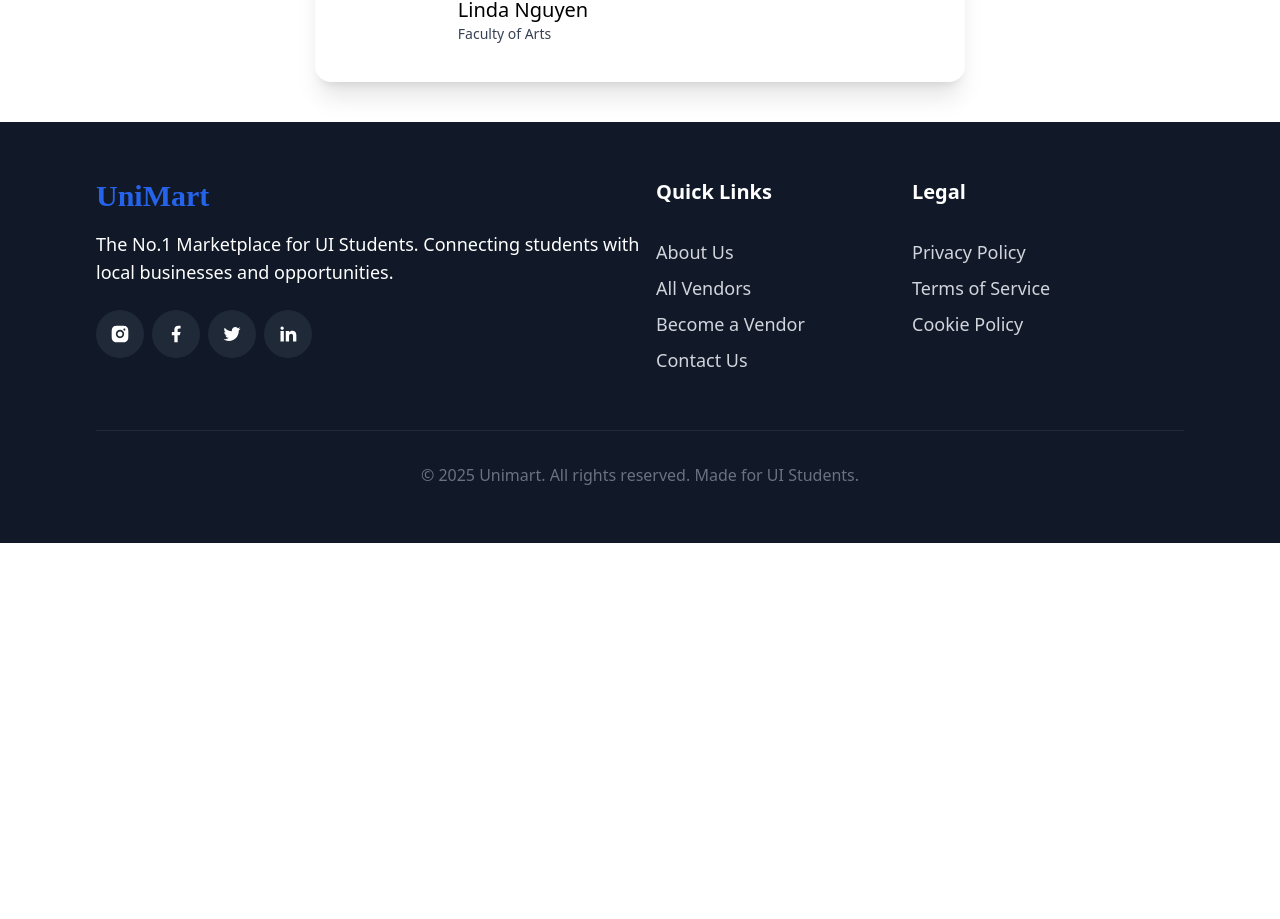
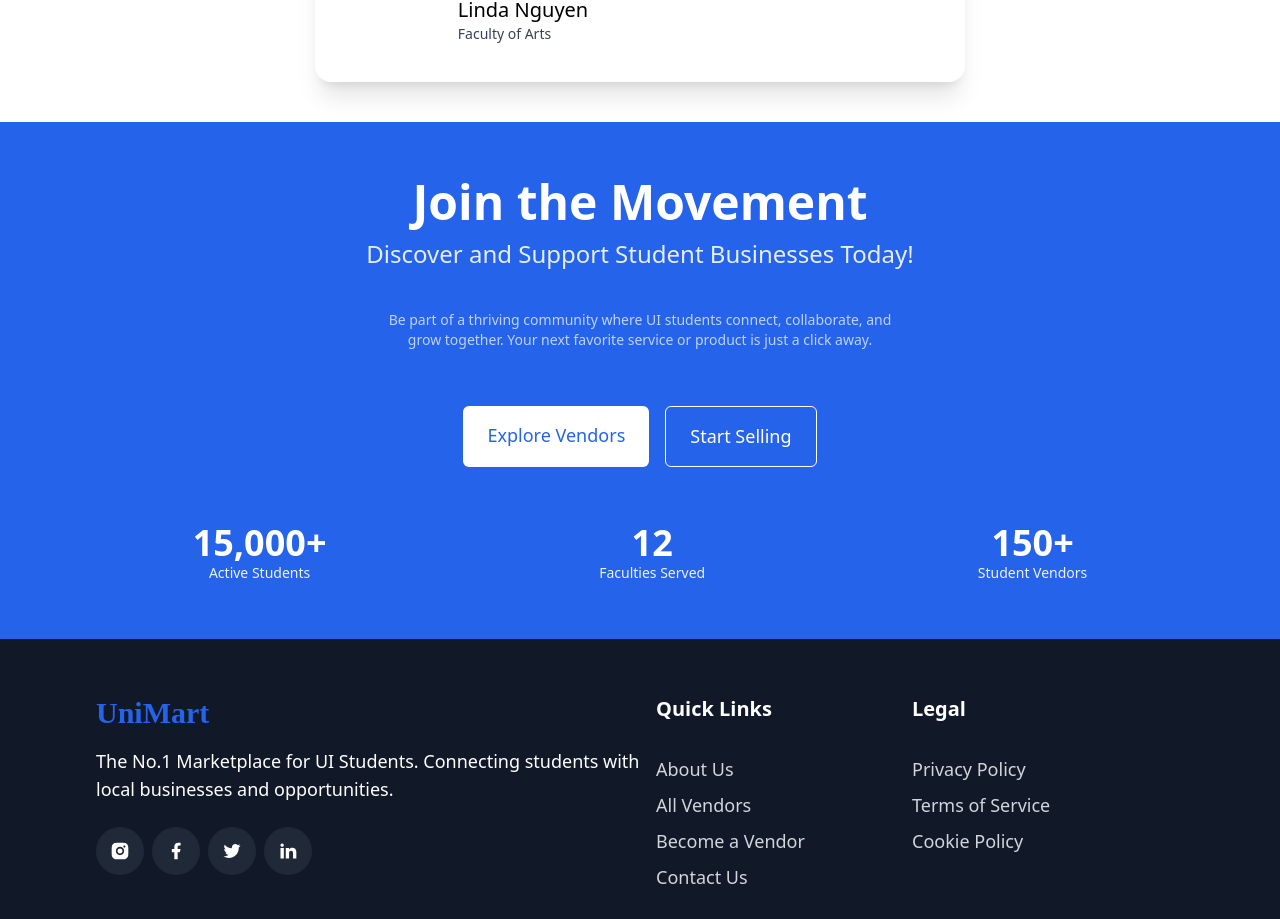
Before and after one commit to kennedyifeadi/UniMart, a React (Vite) app in the folder Frontend/: page /about in a window 1280 px wide. Shown: the part 4378-5297 px from the top of the page. Before the commit the page ends 4921 px from the top, so only its background shows below. Built offline with nearby package versions, Linux system fonts and the light colour scheme; the HTML template or start-up script is replaced by a standard one.

Commit message:
feat: implement reusable Button component and integrate it into About and Landing pages

```diff
--- a/Frontend/src/components/Button/Button.tsx
+++ b/Frontend/src/components/Button/Button.tsx
@@ -1,6 +1,9 @@
-
-export const Button = () => {
+export interface ButtonProps {
+  classname?: string
+  children: React.ReactNode
+}
+export const Button = ({ children, classname }: ButtonProps) => {
   return (
-    <div>Button</div>
+    <div className={`bg-transparent w-full md:w-auto duration-300 ease-in-out font-medium text-white text-[18px] px-6 py-4 rounded-md cursor-pointer ${classname}`}>{children}</div>
   )
 }
--- a/Frontend/src/components/about/StudentCard.tsx
+++ b/Frontend/src/components/about/StudentCard.tsx
@@ -9,7 +9,7 @@ export interface StoryProps {
 }
 export const StudentCard = ({ name, testimonial, rating, faculty, image }: StoryProps) => {
   return (
-    <div className="w-[90%] h-[300px] md:w-[650px] md:h-[250px] flex gap-1 shadow-xl rounded-2xl p-4 pt-10">
+    <div className="w-[90%] h-[300px] md:w-[650px] md:h-[250px] flex gap-1 shadow-xl rounded-2xl p-4 pt-10 hover:shadow-2xl duration-300 ease-in-out cursor-pointer">
       <div className="w-[30%] md:w-[20%]">
         <img src={image} alt={`${name}'s profile`} className="rounded-full w-20 h-20 md:w-24 md:h-24" />
       </div>
--- a/Frontend/src/components/home/LandingPage.tsx
+++ b/Frontend/src/components/home/LandingPage.tsx
@@ -1,5 +1,6 @@
 import { DynamicBackground } from "./DynamicBackground"
 import Bg from "../../assets/images/Aerial_view_in_University_of_Ibadan.jpg"
+import { Button } from "../button/Button"
 
 export const LandingPage = () => {
     return (
@@ -10,8 +11,8 @@ export const LandingPage = () => {
                 <span className="md:text-2xl text-lg md:font-medium">Discover. Connect. Support.</span>
                 <p className="md:text-[18px] text-[16px] md:w-[60%]">Connect with fellow students, discover local businesses, and support your campus community. Your one-stop marketplace for everything student life.</p>
                 <div className="flex gap-4 md:flex-row flex-col">
-                    <span className="bg-[#2563eb] w-full md:w-auto hover:bg-[#0a54f4] duration-300 ease-in-out font-medium text-white text-[18px] px-6 py-4 rounded-md cursor-pointer">Explore Local Business</span>
-                    <span className="border border-white w-full md:w-auto font-medium hover:bg-white text-white hover:text-black duration-300 ease-in-out text-[18px] px-6 py-4 rounded-md cursor-pointer">Start Selling</span>
+                    <Button classname="!bg-[#2563eb] hover:!bg-[#0a54f4]">Explore Local Business</Button>
+                    <Button classname="border border-white hover:bg-white hover:text-black">Start Selling</Button>
                 </div>
             </div>
         </div>
--- a/Frontend/src/pages/About.tsx
+++ b/Frontend/src/pages/About.tsx
@@ -12,6 +12,7 @@ import { TeamCard } from "../components/about/TeamCard"
 import maleProfile from "../assets/images/MaleProfile.jpg"
 import FemaleProfile from "../assets/images/FemaleProfile.jpg"
 import { StudentCard } from "../components/about/StudentCard"
+import { Button } from "../components/button/Button"
 
 
 
@@ -119,6 +120,20 @@ const About = () => {
       faculty: 'Faculty of Arts'
     }
   ]
+  const stats = [
+    {
+      label: 'Active Students',
+      value: '15,000+'
+    },
+    {
+      label: 'Faculties Served',
+      value: '12'
+    },
+    {
+      label: 'Student Vendors',
+      value: '150+'
+    }
+  ]
   return (
     <div className="flex flex-col w-full h-max relative">
       {/* About landing section */}
@@ -183,7 +198,25 @@ const About = () => {
         </div>
       </div>
       {/* Join the movement section */}
-      <div></div>
+      <div className="w-full h-max py-14 flex flex-col items-center bg-[#2563eb]">
+        <Heading1 className="text-center text-white">Join the Movement</Heading1>
+        <span className="text-center font-medium md:text-2xl text-[#ffffffe2]">Discover and Support Student Businesses Today!</span>
+        <span className="text-center text-sm w-[90%] md:w-[40%] mt-10 text-[#ffffffb5]">Be part of a thriving community where UI students connect, collaborate, and grow together. Your next favorite service or product is just a click away.</span>
+        <div className="flex gap-4 md:flex-row flex-col mt-14 w-[90%] md:w-auto">
+          <Button classname="bg-white hover:!bg-[#fffffff1] !text-[#2563eb]">Explore Vendors</Button>
+          <Button classname="border border-white hover:bg-white hover:!text-[#2563eb]">Start Selling</Button>
+        </div>
+        <div className="mt-14 flex flex-col md:flex-row md:gap-20 justify-evenly gap-8 w-full">
+          {
+            stats.map((stat, index) => (
+              <div key={index} className="flex flex-col items-center">
+                <span className="text-white font-bold text-4xl">{stat.value}</span>
+                <span className="text-[#ffffffe9] text-sm">{stat.label}</span>
+              </div>
+            ))
+          }
+        </div>
+      </div>
     </div>
   )
 }
```
